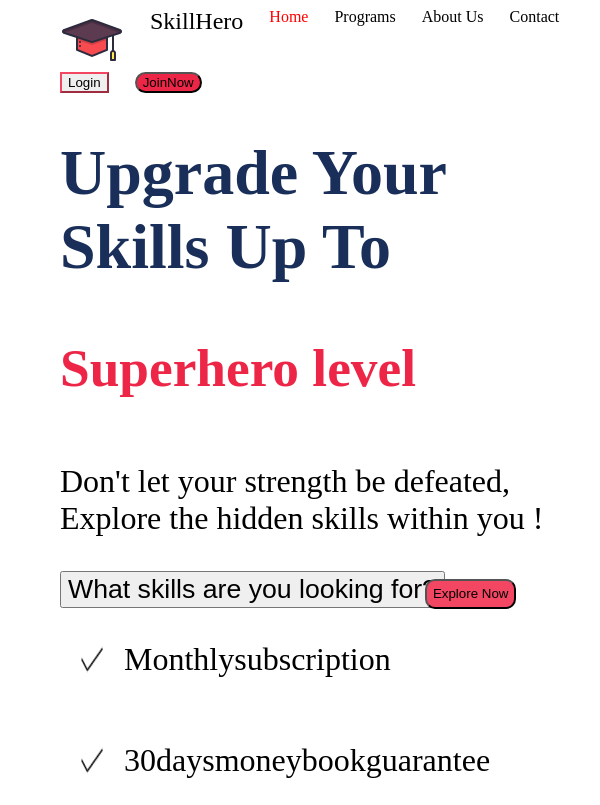
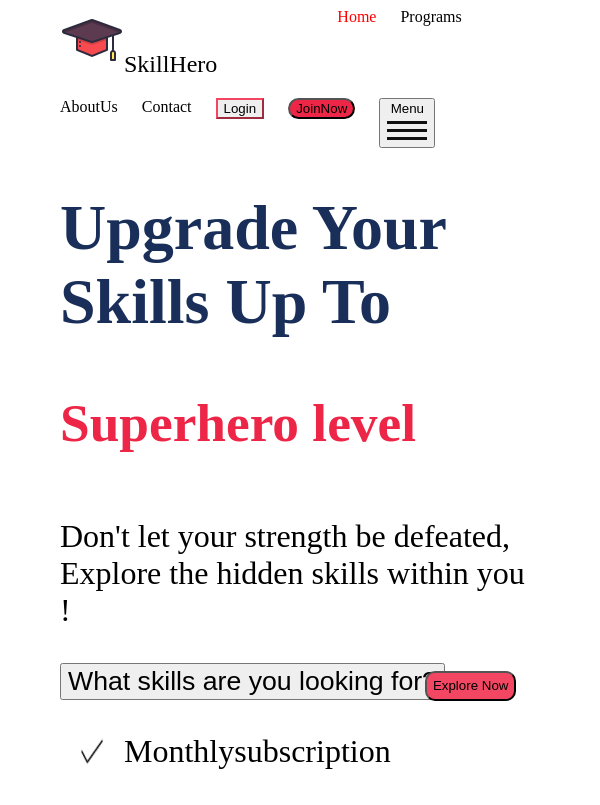
Before and after one commit to Mary-Vivian/Skillhero_website, a plain HTML site: page index.html in a window 600 px wide. Shown: the top 805 px of the page. Drawn offline with Linux system fonts and the light colour scheme.

Commit message:
made changes

```diff
--- a/index.html
+++ b/index.html
@@ -8,13 +8,21 @@
 </head>
 <body>
     <div id="navbar">
-    <a id="skilltag"><img src="images/graduation.webp"><a id="hero">SkillHero</a></a>
+   <div id="gradtag"><a id="skilltag"><img src="images/graduation.webp"><a id="hero">SkillHero</a></a></div>
     <a id="hometag">Home</a>
     <a>Programs</a>
-    <a>About Us</a>
+    <a>AboutUs</a>
     <a>Contact</a>
     <button id="logbutton">Login</button>
     <button id="joinbutton">JoinNow</button>
+
+      <div class="Header">
+        <button onclick={openMenu()} class="hamburger">Menu<br>
+            <span class="bar"></span>
+            <span class="bar"></span>
+            <span class="bar"></span>
+        </button>
+    </div>
     </div>
     <div id="Homepage">
         <div>
--- a/style.css
+++ b/style.css
@@ -1,6 +1,11 @@
 #navbar{
     display: flex;
-    gap: 3%;
+    gap: 5%;
+
+}
+#gradtag{
+    padding-right: 20%;
+   margin-bottom: 20px;
 }
 #skilltag{
     display: inline-flex;
@@ -26,8 +31,6 @@
 }
 #Homepage{
     display: flex;
-    padding-bottom: 5%;
-    gap: 3px;
     font-size: xx-large;
 }
   #super{
@@ -54,7 +57,7 @@
 #imagem{
     object-fit: cover;
     width: 400px;
-    margin-left: 20px;
+
 }
 #explorebutton{
     background-color:#F24662 ;
@@ -75,13 +78,28 @@
     gap: 10%;
 }
 body{
-    margin-left: 10%;
-    margin-right: 20px;
+   margin-left: 10%;
+   margin-right: 10%;
 }
 @media screen and (max-width:475px) and (min-width:375px){
     #navbar{
         flex-wrap: wrap;
         gap: 5%;
+    }
+    .hamburger {
+        color: #F24662;
+        display: block;
+        cursor: pointer;
+    }
+
+    .bar {
+        display: block;
+        width: 40px;
+        height: 3px;
+        margin: 5px auto;
+        -webkit-transition: all 0.3s ease-in-out;
+        transition: all 0.3s ease-in-out;
+        background-color: #101010;
     }
      #logbutton{
         width: 15%;
@@ -116,13 +134,20 @@ body{
       #skilbutton{
         font-size: smaller;
       }
-
-
 }
 @media screen and (max-width:600px)and (min-width:475px){
     #navbar{
         flex-wrap: wrap;
         gap: 5%;
+    }
+    .bar {
+        display: block;
+        width: 40px;
+        height: 3px;
+        margin: 5px auto;
+        -webkit-transition: all 0.3s ease-in-out;
+        transition: all 0.3s ease-in-out;
+        background-color: #101010;
     }
     #log{
         width: 15%;
@@ -162,6 +187,16 @@ body{
         flex-wrap: wrap;
         gap: 5%;
     }
+
+    .bar {
+        display: block;
+        width: 40px;
+        height: 3px;
+        margin: 5px auto;
+        -webkit-transition: all 0.3s ease-in-out;
+        transition: all 0.3s ease-in-out;
+        background-color: #101010;
+    }
 #log{
     width: 15%;
     height: 8%;
@@ -198,12 +233,22 @@ body{
 @media screen and (max-width:800px)and (min-width:740px){
     #navbar{
         flex-wrap: wrap;
-        gap: 5%;
+        gap: 3px;
+    }
+
+    .bar {
+        display: block;
+        width: 40px;
+        height: 3px;
+        margin: 5px auto;
+        -webkit-transition: all 0.3s ease-in-out;
+        transition: all 0.3s ease-in-out;
+        background-color: #101010;
     }
     #log{
         width: 15%;
-        height: 8%;
-    }
+            }
+
     #Homepage{
         flex-wrap: wrap;
         padding-bottom: 10%;
@@ -230,4 +275,6 @@ body{
       #skilbutton{
         font-size: smaller;
       }
+
+
 }
```
